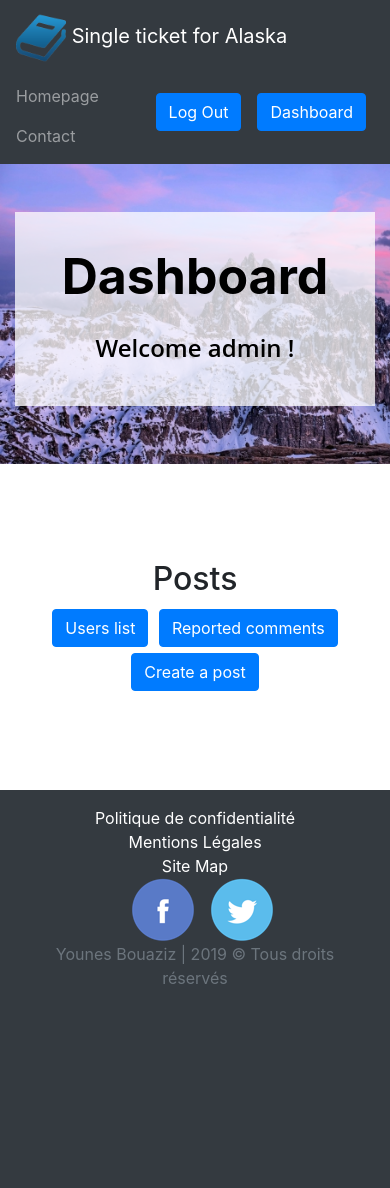
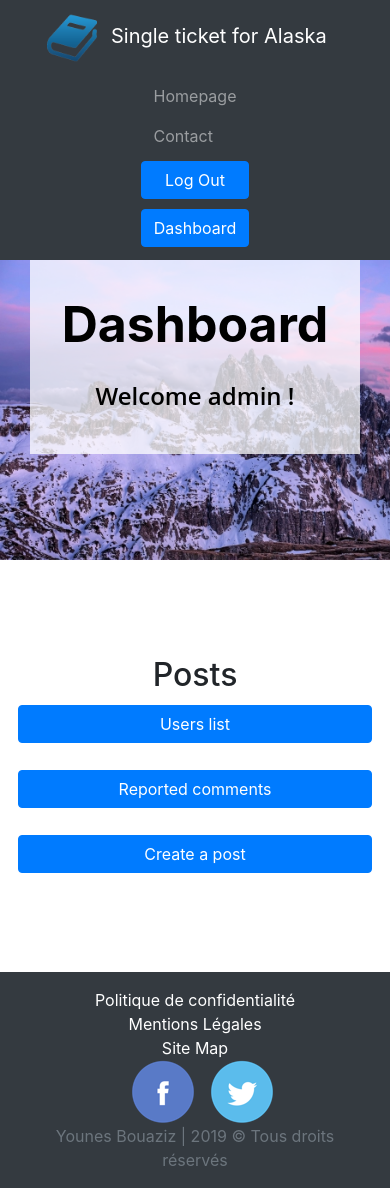
Before and after one commit to yb74/p4-Blog-built-in-php-, a PHP site: page /admin in a window 390 px wide. Before the commit the page ends 984 px from the top, so only its background shows below. Run offline with PHP 8.4, Linux system fonts and the light colour scheme; the visitor is signed in with stand-in values (Sample User, id 1); data that the repository does not hold is empty; some libraries are stand-ins or nearby versions.

Commit message:
Adjusting CSS and implementing media queries.

```diff
--- a/public/css/style.css
+++ b/public/css/style.css
@@ -62,7 +62,7 @@ header  {
   background-color: lightgrey;
 }
 
-/*connection form buttons*/
+/*form buttons*/
 .btn-login, .btn-register, .btn-dashboard, .btn-contact {
   margin: 3px;
 }
@@ -109,3 +109,34 @@ footer {
       width: 80%;
       transition-duration: 1s;
     }
+
+/* Media queries for tabs */
+@media all and (max-width: 985px) {
+  .right-menu-homepage {
+    display: flex;
+    flex-direction: column;
+  }
+  .right-menu-homepage-btn {
+    margin: 5px 0;
+  }
+}
+
+/* Media queries for smartphones */
+@media all and (max-width: 572px) {
+  .dashboard_menu {
+    display: flex;
+    flex-direction: column;
+  }
+  /*form buttons*/
+  .btn-dashboard:not(:last-child) {
+    margin-bottom: 1.5em;
+  }
+  /*homepage navbar*/
+  nav {
+    display: flex;
+    flex-direction: column;
+  }
+  .left-menu-homepage {
+    margin-right: 0!important;
+  }
+}
--- a/src/Manager/Manager.php
+++ b/src/Manager/Manager.php
@@ -13,7 +13,7 @@ class Manager
     // ONLINE DATABASE
 //    protected function dbConnect()
 //    {
-//        $db = new \PDO('mysql:host=db5000366659.hosting-data.io;dbname=dbs355182;charset=utf8', 'dbu477943', '0622178800-Yb');
+//        $db = new \PDO('mysql:host=db5000367838.hosting-data.io;dbname=dbs356130;charset=utf8', 'dbu123930', '0622178800-Yb');
 //        return $db;
 //    }
 }
--- a/src/Manager/PostManager.php
+++ b/src/Manager/PostManager.php
@@ -12,7 +12,7 @@ class PostManager extends Manager
     public function getPosts()
     {
         $db = $this->dbConnect();
-        $req = $db->query("SELECT id, title, content, picture_url, DATE_FORMAT(creation_date, '%d/%m/%Y at %Hh%imin%ss') AS creation_date_fr FROM posts ORDER BY creation_date DESC LIMIT 0, 30");
+        $req = $db->query("SELECT id, title, content, picture_url, DATE_FORMAT(creation_date, '%d/%m/%Y at %Hh%imin') AS creation_date_fr FROM posts ORDER BY creation_date DESC LIMIT 0, 30");
         $req->setFetchMode(\PDO::FETCH_CLASS | \PDO::FETCH_PROPS_LATE,
             'App\Model\Post');
         $posts = $req->fetchAll();
@@ -25,7 +25,7 @@ class PostManager extends Manager
     public function getPost($postId) // get the selected post
     {
         $db = $this->dbConnect();
-        $req = $db->prepare('SELECT id, title, content, picture_url, DATE_FORMAT(creation_date, \'%d/%m/%Y at %Hh%imin%ss\') AS creation_date_fr FROM posts WHERE id = ?');
+        $req = $db->prepare('SELECT id, title, content, picture_url, DATE_FORMAT(creation_date, \'%d/%m/%Y at %Hh%imin\') AS creation_date_fr FROM posts WHERE id = ?');
         $req->execute(array($postId));//execute la requete préparée et la range dans un array
         $req->setFetchMode(\PDO::FETCH_CLASS | \PDO::FETCH_PROPS_LATE,
             'App\Model\Post');
@@ -41,7 +41,7 @@ class PostManager extends Manager
     public function getDashboardPosts()
     {
         $db = $this->dbConnect();
-        $req = $db->query("SELECT id, title, content, picture_url, DATE_FORMAT(creation_date, '%d/%m/%Y at %Hh%imin%ss') AS creation_date_fr FROM posts ORDER BY creation_date DESC LIMIT 0, 15");
+        $req = $db->query("SELECT id, title, content, picture_url, DATE_FORMAT(creation_date, '%d/%m/%Y at %Hh%imin') AS creation_date_fr FROM posts ORDER BY creation_date DESC LIMIT 0, 15");
         $req->setFetchMode(\PDO::FETCH_CLASS | \PDO::FETCH_PROPS_LATE,
             'App\Model\Post');
         $posts = $req->fetchAll();
--- a/src/view/adminView.php
+++ b/src/view/adminView.php
@@ -11,7 +11,7 @@ endif;
 <?php ob_start(); ?>
 
         <div class="row header-dashboard py-5">
-            <div class="col-md-12 text-center">
+            <div class="col-md-12 text-center dashboard_menu">
                 <h2>Posts</h2>
                 <a href="/manageUsers" class="btn btn-primary btn-dashboard">Users list</a>
                 <a href="/manageComments" class="btn btn-primary btn-dashboard">Reported comments</a>
--- a/template/template.php
+++ b/template/template.php
@@ -42,12 +42,12 @@
 <!-- NAVBAR -->
     <nav class="navbar navbar-expand-lg navbar-dark bg-dark">
         <a class="navbar-brand" href="/">
-            <img src="/public/images/logo.png" alt="logo" title="logo of the website" class="d-inline-block align-center text-white" style="width:50px;height:50px;">
+            <img src="/public/images/logo.png" alt="logo" title="logo of the website" class="d-inline-block align-center text-white mr-2" style="width:50px;height:50px;">
             Single ticket for Alaska
         </a>
 
         <!-- Left menu -->
-        <ul class="navbar-nav mr-auto mt-2 mt-lg-0">
+        <ul class="navbar-nav mr-auto mt-2 mt-lg-0 left-menu-homepage">
             <li class="nav-item">
                 <a class="nav-link" href="/">Homepage</a>
             </li>
@@ -57,15 +57,15 @@
         </ul>
 
         <!-- Right menu -->
-        <div class = "d-flex">
+        <div class="right-menu-homepage">
             <?php if (!$_SESSION): ?>
-                <a class="btn btn-primary mx-2" href="/connection">Log In</a>
+                <a class="btn btn-primary mx-2 right-menu-homepage-btn" href="/connection">Log In</a>
             <?php else: ?>
                 <?php if ($_SESSION['id']): ?>
-                    <a class="btn btn-primary mx-2" href="/logout">Log Out</a>
+                    <a class="btn btn-primary mx-2 right-menu-homepage-btn" href="/logout">Log Out</a>
                 <?php endif; ?>
                 <?php if ($_SESSION['role'] === 'admin'): ?>
-                    <a class="btn btn-primary mx-2" href="/admin">Dashboard</a>
+                    <a class="btn btn-primary mx-2 right-menu-homepage-btn" href="/admin">Dashboard</a>
                 <?php elseif ($_SESSION['role'] === 'user'): ?>
                     <li class="nav-item" style="list-style-type:none";><a href="/" class="nav-link"></a></li>
                 <?php endif; ?>
@@ -76,14 +76,12 @@
     <!-- HEADER -->
 <header class="masthead mb-5" style="background-image: url('<?=$picture ?>'); background-size: cover;">
     <div class="container">
-        <div class="row">
             <div class="col-lg-8 col-md-10 mx-auto">
-                <div class="site-heading mt-5">
+                <div class="site-heading">
                     <h1 class="main-title h1-responsive font-weight-bold text-center my-4"><?= $titlePage ?></h1>
                     <p class="subheading text-center"><?= $subheadingPage ?></p>
                 </div>
             </div>
-        </div>
     </div>
 </header>
 
```
